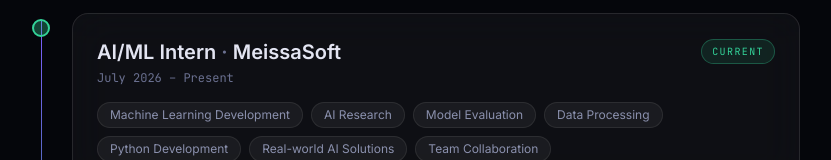
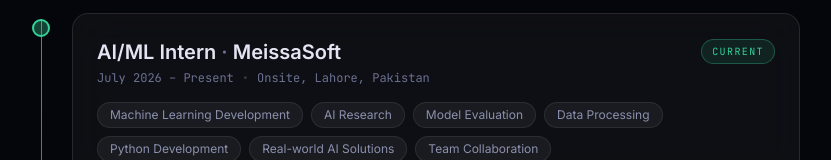
Before and after one commit to abdullah-qasim-dev/portfolio, a React (Vite) app: page / in a window 1280 px wide. Shown: the part 2215-2375 px from the top of the page, without its empty margins (224-1055 px from the left). Built offline with nearby package versions, Linux system fonts and the light colour scheme; no server answers.

Commit message:
Added location in experience

```diff
--- a/src/components/sections/Experience.tsx
+++ b/src/components/sections/Experience.tsx
@@ -41,7 +41,15 @@
                       </span>
                     )}
                   </div>
-                  <p className="font-mono mt-1 text-xs text-mist-400">{exp.period}</p>
+                  <p className="font-mono mt-1 flex flex-wrap items-center gap-x-2 gap-y-1 text-xs text-mist-400">
+                    <span>{exp.period}</span>
+                    {exp.location && (
+                      <>
+                        <span className="text-mist-400/40">•</span>
+                        <span>{exp.location}</span>
+                      </>
+                    )}
+                  </p>
 
                   <div className="mt-4 flex flex-wrap gap-2">
                     {exp.responsibilities.map((r) => (
--- a/src/data/content.ts
+++ b/src/data/content.ts
@@ -89,6 +89,7 @@
     role: "AI/ML Intern",
     company: "MeissaSoft",
     period: "July 2026 – Present",
+    location: "Onsite, Lahore, Pakistan",
     status: "current",
     responsibilities: [
       "Machine Learning Development",
```
